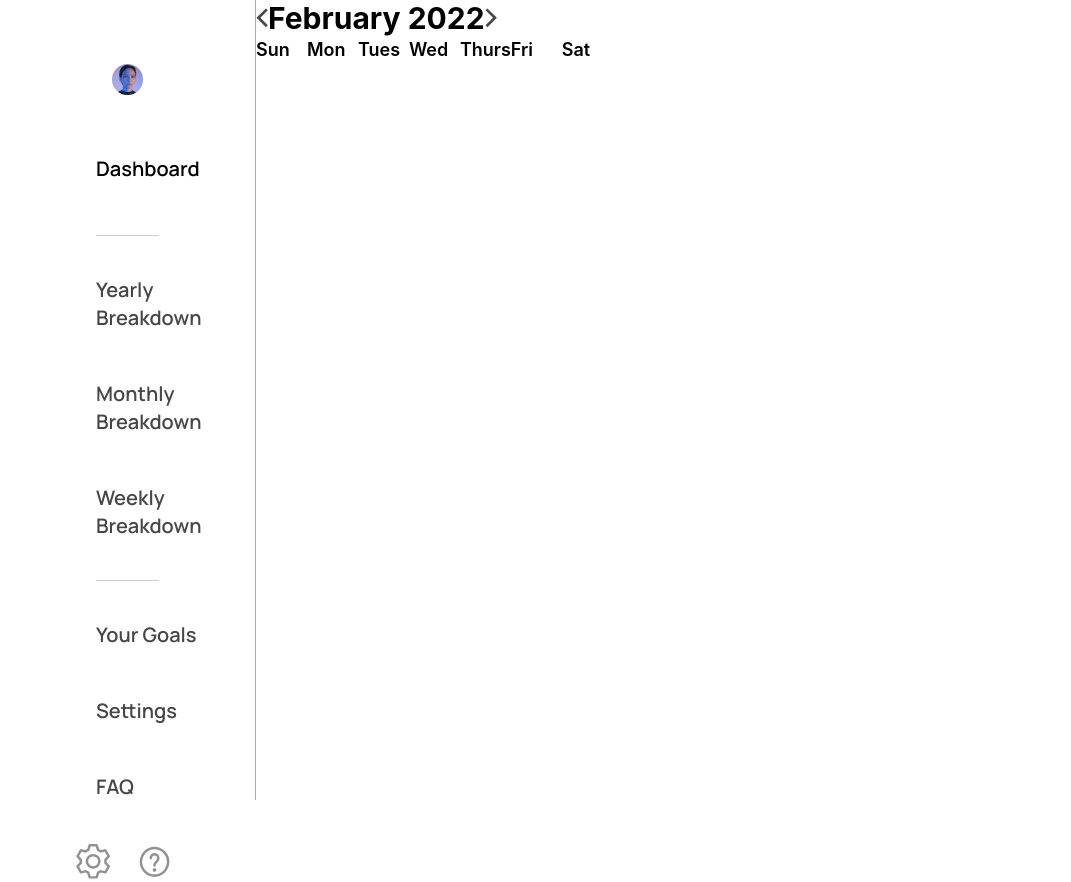
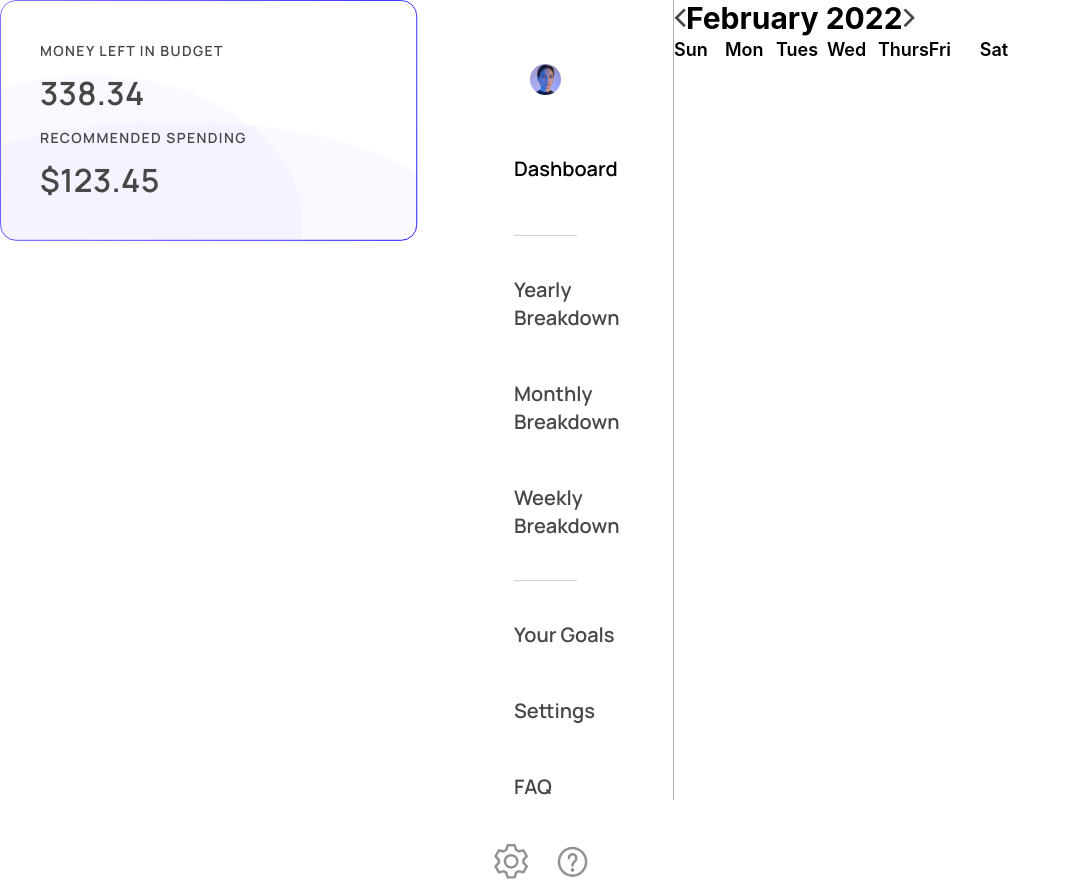
Before and after one commit to anyuan-chen/perdiem, a Next.js app: page / in a window 1280 px wide. Shown: the whole page, without its empty margins (0-1071 px from the left). Built offline with nearby package versions, Linux system fonts and the light colour scheme.

Commit message:
Add bank card component

```diff
--- /dev/null
+++ b/components/shared/bankcard.js
@@ -0,0 +1,73 @@
+/* eslint-disable @next/next/no-img-element */
+import React from "react";
+
+export default function BankCard({ budgetRemaining, recommendedSpending }) {
+  const formatter = new Intl.NumberFormat("en-US", {
+    style: "currency",
+    currency: "USD",
+  });
+  const formattedSpending = formatter.format(recommendedSpending);
+  const formattedBudget = formatter.format(budgetRemaining).substring(1);
+  return (
+    <div className="container">
+      <img src="/photos/bankcard-bg.svg" width="auto" alt="bg-card" />
+      <div className="body-text">
+        <div className="">
+          <h2>MONEY LEFT IN BUDGET</h2>
+          <p className="budget-value">{formattedBudget}</p>
+        </div>
+        <div>
+          <h2>RECOMMENDED SPENDING</h2>
+          <p className="budget-value">{formattedSpending}</p>
+        </div>
+      </div>
+      <style jsx>
+        {`
+          .container {
+            position: relative;
+            display: inline-block;
+          }
+
+          h2 {
+            font-style: normal;
+            font-weight: 600;
+            font-size: 14px;
+            line-height: 19px;
+            letter-spacing: 0.1em;
+            text-transform: uppercase;
+            margin-bottom: 11px;
+            color: #474747;
+          }
+
+          p.budget-value {
+            font-weight: 600;
+            font-size: 32px;
+            line-height: 44px;
+            letter-spacing: 0.01em;
+            color: #474747;
+          }
+
+          .body-text {
+            position: absolute;
+            top: 50%;
+            left: 50%;
+            transform: translate(-50%, -50%);
+            height: 100%;
+            width: 100%;
+            padding-left: 40px;
+            padding-right: 40px;
+            padding-top: 40px;
+            padding-bottom: 40px;
+            display: flex;
+            flex-direction: column;
+            justify-content: space-between;
+          }
+
+          * {
+            font-family: "Manrope", sans-serif;
+          }
+        `}
+      </style>
+    </div>
+  );
+}
--- a/pages/index.js
+++ b/pages/index.js
@@ -1,11 +1,18 @@
 import Head from "next/head";
 import Image from "next/image";
 import Calendar from "../components/dashboard/calendar";
+import BankCard from "../components/shared/bankcard";
 import Navbar from "../components/shared/navbar";
 
 export default function Home() {
   return (
     <div className="flex ">
+      <div>
+        <BankCard
+          budgetRemaining={338.34}
+          recommendedSpending={123.45}
+        ></BankCard>
+      </div>
       <Navbar></Navbar>
       <Calendar></Calendar>
     </div>
```
Also changed, not shown: public/photos/bankcard-bg.svg (added).
